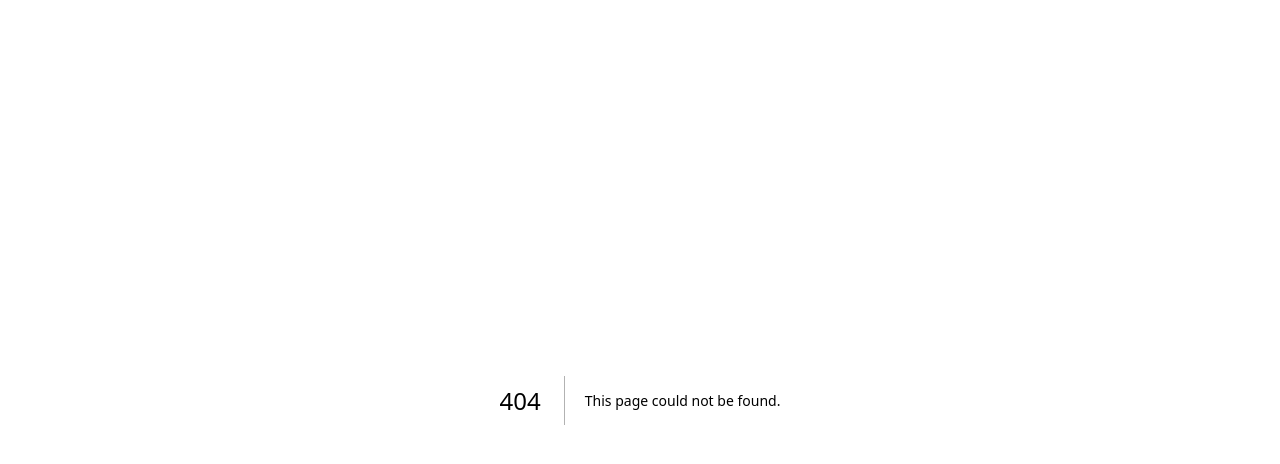
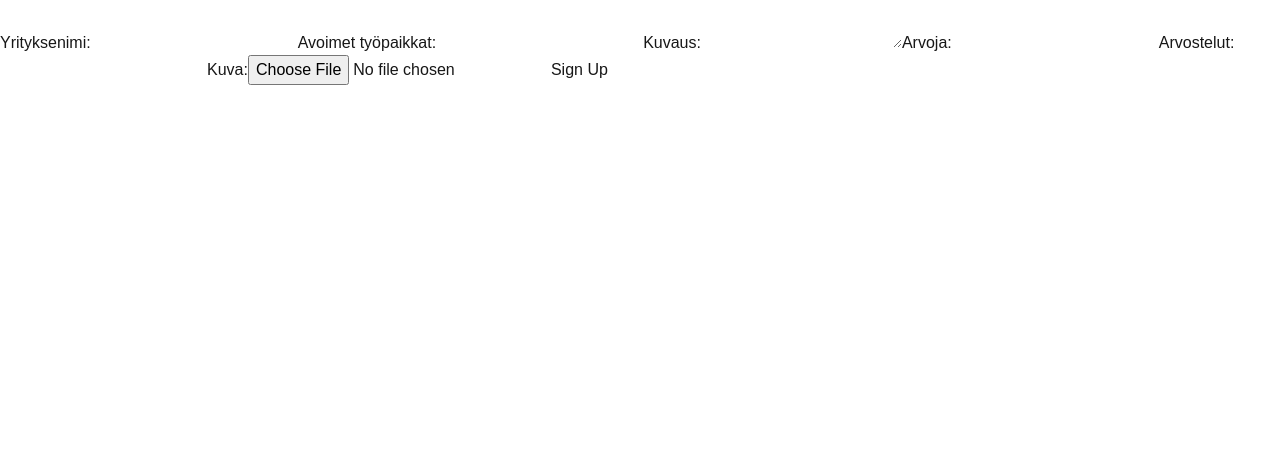
Before and after one commit to Junction2024/Aava, a Next.js app: page /CompanySignup in a window 1280 px wide. Before the commit this address had no page. Shown: the top 464 px of the page. Built offline with nearby package versions, Linux system fonts and the light colour scheme.

Commit message:
CompanySignup

```diff
--- /dev/null
+++ b/src/app/CompanySignup/page.jsx
@@ -0,0 +1,80 @@
+'use client'
+import React, { useState } from 'react';
+
+const CompanySignUpForm = () => {
+  const [formData, setFormData] = useState({
+    Yrityksenimi: '',
+    Avoimetpaikat: [''],
+    kuvaus: '',
+    kuva: '',
+    arvostelut:[''],
+    arvoja: '',
+    työntekijä:[''],
+  });
+
+  const handleChange = (e) => {
+    const { name, value } = e.target;
+    setFormData({ ...formData, [name]: value });
+  };
+
+  const handleArrayChange = (e, index, fieldName) => {
+    const newValue = e.target.value;
+    setFormData((prevState) => {
+      const updatedArray = [...prevState[fieldName]];
+      updatedArray[index] = newValue;
+      return { ...prevState, [fieldName]: updatedArray };
+    });
+  };
+
+  const handleSubmit = (e) => {
+    e.preventDefault();
+    console.log('Form data submitted:', formData);
+    // Here, you can also send the data to an API endpoint or a backend server.
+  };
+
+  return (
+    <form onSubmit={handleSubmit} className="signup-form">
+      <label>
+        Yrityksenimi:
+        <input type="text" name="Yrityksenimi" value={formData.Yrityksenimi} onChange={handleChange} required />
+      </label>
+
+      <label>
+        Avoimet työpaikkat:
+        <input type="text" name="Avoimetpaikat" value={formData.Avoimetpaikat} onChange={handleChange} />
+      </label>
+
+      <label>
+        Kuvaus:
+        <textarea name="kuvaus" value={formData.kuvaus} onChange={handleChange} required />
+      </label>
+
+      <label>
+        Arvoja:
+        <input type="text" name="arvoja" value={formData.arvoja} onChange={handleChange} required />
+      </label>
+
+
+      <label>
+        Arvostelut:
+        {formData.työntekijä.map((kommentti, index) => (
+          <input
+            key={index}
+            type="text"
+            value={kommentti}
+            onChange={(e) => handleArrayChange(e, index, 'työntekijä')}
+          />
+        ))}
+      </label>
+
+      <label>
+        Kuva:
+        <input type="file" name="kuva" onChange={(e) => setFormData({ ...formData, kuva: e.target.files[0] })} />
+      </label>
+
+      <button type="submit">Sign Up</button>
+    </form>
+  );
+};
+
+export default CompanySignUpForm;
--- a/src/app/page.tsx
+++ b/src/app/page.tsx
@@ -1,3 +1,4 @@
+'use client'
 import React from 'react';
 import Link from 'next/link';
 
@@ -37,7 +38,7 @@ const HomePage = () => {
           <p className="text-gray-600">
             Showcase your commitment to well-being and attract talent that shares your values. Help your team members find their purpose and flourish.
           </p>
-          <Link href="/companies" className="mt-4 inline-block px-6 py-2 bg-green-600 text-white rounded-lg hover:bg-green-700">
+          <Link href="/CompanySignup" className="mt-4 inline-block px-6 py-2 bg-green-600 text-white rounded-lg hover:bg-green-700">
             Learn More
           </Link>
         </div>
```
Also changed, not shown: src/app/components/CompanyProfile.jsx (+53 -0 lines).
